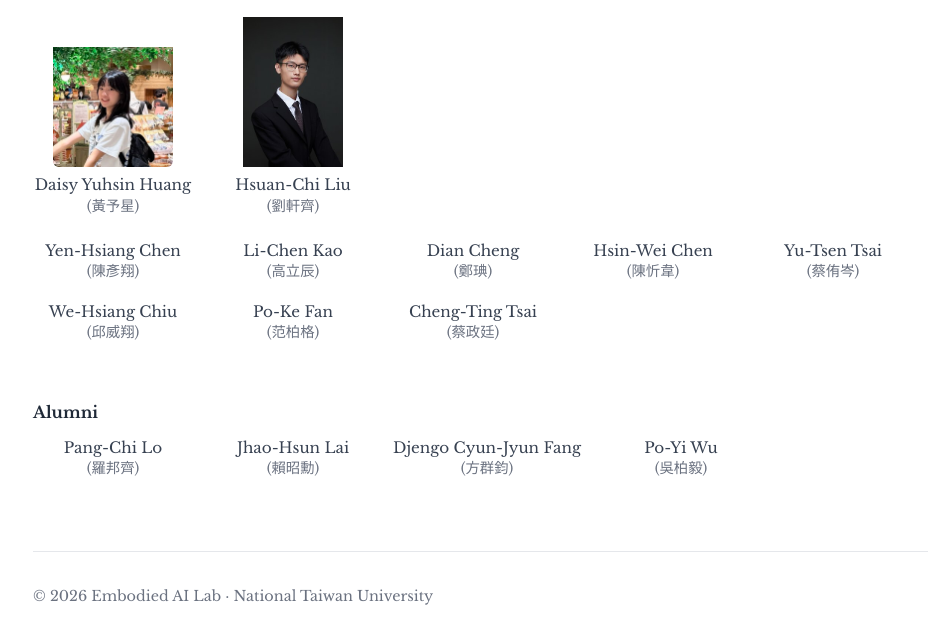
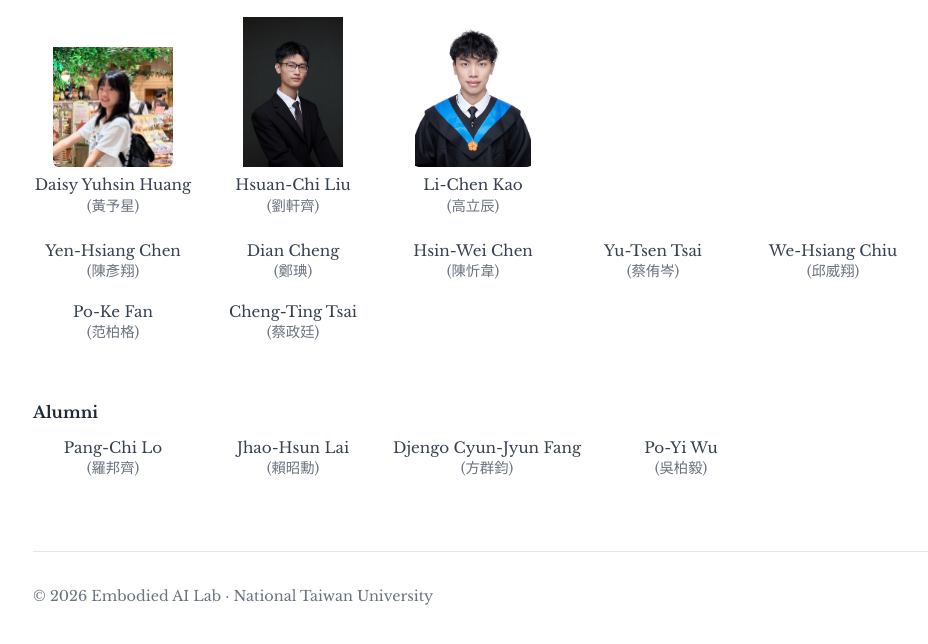
Before and after one commit to EmbodiedAI-NTU/EmbodiedAI-NTU.github.io, a plain HTML site: page index.html in a window 1280 px wide. Shown: the part 3248-3892 px from the top of the page, without its empty margins (139-1067 px from the left). Drawn offline with nearby package versions, Linux system fonts and the light colour scheme.

Commit message:
Add photo for Li-Chen Kao
Co-Authored-By: Claude Fable 5.1 <noreply@anthropic.com>

```diff
--- a/index.html
+++ b/index.html
@@ -524,10 +524,10 @@
             <li><img src="assets/people/wei_lun_hsiao.jpg" alt="Wei-Lun Hsiao">Wei-Lun Hsiao<br><span class="name-zh">(蕭葦倫)</span></li>
             <li><img src="assets/people/daisy_yuhsin_huang.jpg" alt="Daisy Yuhsin Huang">Daisy Yuhsin Huang<br><span class="name-zh">(黃予星)</span></li>
             <li><img src="assets/people/hsuan_chi_liu.jpg" alt="Hsuan-Chi Liu">Hsuan-Chi Liu<br><span class="name-zh">(劉軒齊)</span></li>
+            <li><img src="assets/people/li_chen_kao.jpg" alt="Li-Chen Kao">Li-Chen Kao<br><span class="name-zh">(高立辰)</span></li>
           </ul>
           <ul class="people-cards text-only">
             <li>Yen-Hsiang Chen<br><span class="name-zh">(陳彥翔)</span></li>
-            <li>Li-Chen Kao<br><span class="name-zh">(高立辰)</span></li>
             <li>Dian Cheng<br><span class="name-zh">(鄭琠)</span></li>
             <li>Hsin-Wei Chen<br><span class="name-zh">(陳忻韋)</span></li>
             <li>Yu-Tsen Tsai<br><span class="name-zh">(蔡侑岑)</span></li>
```
Also changed, not shown: assets/people/li_chen_kao.jpg (added).
